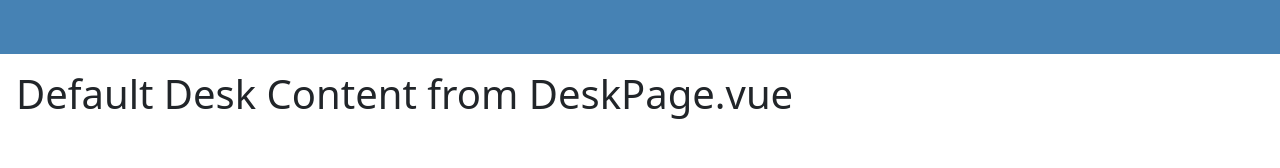
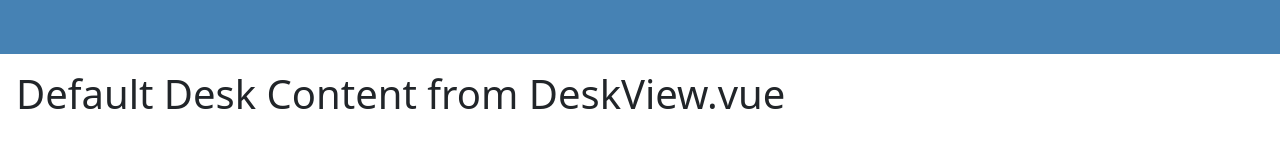
Before and after one commit to kalisetti/billing, a Vue app: page /desk in a window 1280 px wide. Shown: the part 138-306 px from the top of the page. Built offline with nearby package versions, Linux system fonts and the light colour scheme; no server answers.

Commit message:
remove DeskPage.vue

```diff
--- a/src/components/DeskView.vue
+++ b/src/components/DeskView.vue
@@ -1,6 +1,9 @@
 <template>
-    <div>
+    <!-- <div>
       <router-view id="desk-view"></router-view>
+    </div> -->
+    <div id="desk-view">
+        <h1>Default Desk Content from DeskView.vue</h1>
     </div>
   </template>
 
--- a/src/pages/DeskPage.vue
+++ /dev/null
@@ -1,11 +0,0 @@
-<template>
-    <div id="desk-page">
-        <h1>Default Desk Content from DeskPage.vue</h1>
-    </div>
-</template>
-
-<script>
-export default {
-    name: "DeskPage",
-}
-</script>
--- a/src/router.js
+++ b/src/router.js
@@ -21,11 +21,10 @@ const routes = [
   {
     path: '/desk',
     name: 'desk',
-    components: { default: DeskView },
     children: [
         {
             path: '',
-            component: DeskPage,
+            component: DeskView,
         },
         {
             path: 'List/:tableName',
```
